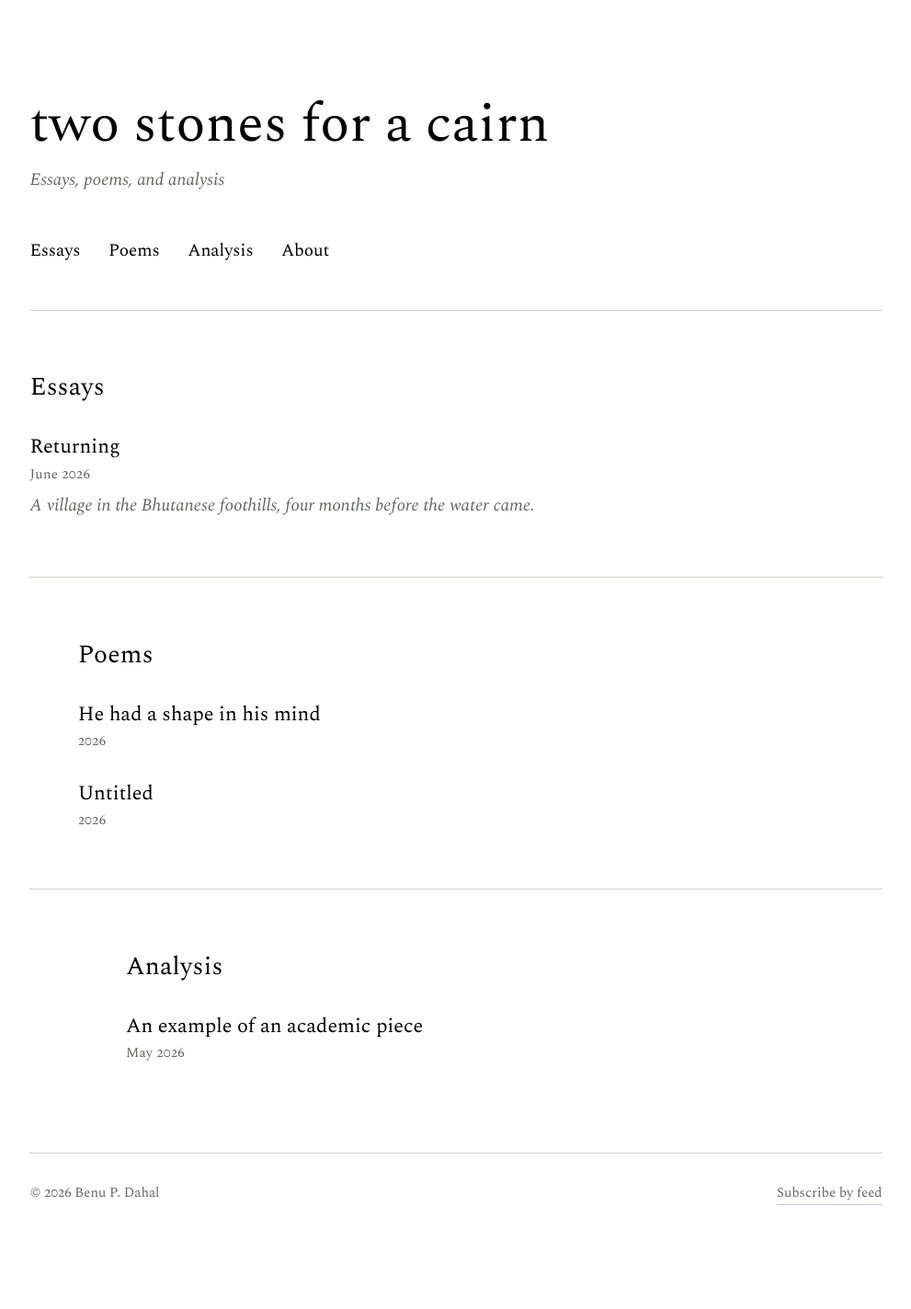
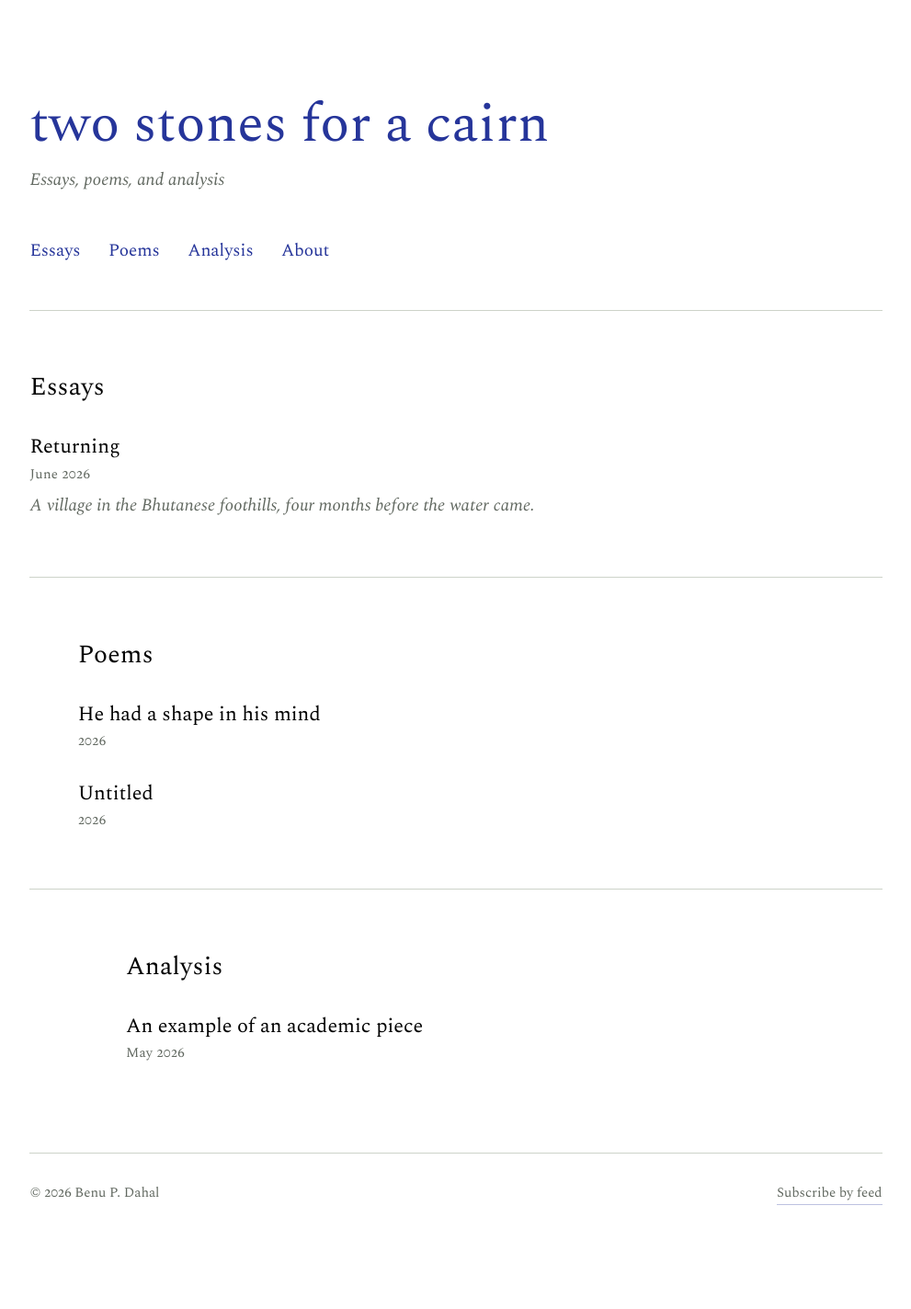
Before and after one commit to pbenu/pbenu.github.io, a Jekyll site: the page built from index.html, in a window 1280 px wide. Shown: the whole page at 92% size, without its empty margins (144-1135 px from the left). Built offline with Jekyll 4.4.1, drawn with Linux system fonts in a browser that asks for light colours.

Commit message:
Update head.html

```diff
--- a/_includes/head.html
+++ b/_includes/head.html
@@ -91,7 +91,7 @@ a:focus-visible {
   margin: 0;
 }
 .masthead__name a {
-  color: inherit;
+  color: var(--ultramarine);
   border-bottom: none;
 }
 .masthead__name a:hover { color: var(--ultramarine); }
@@ -125,7 +125,7 @@ a:focus-visible {
   border-bottom: 1px solid var(--rule);
 }
 .nav a {
-  color: var(--ink);
+  color: var(--ultramarine);
   border-bottom: 1px solid transparent;
 }
 .nav a:hover,
```
